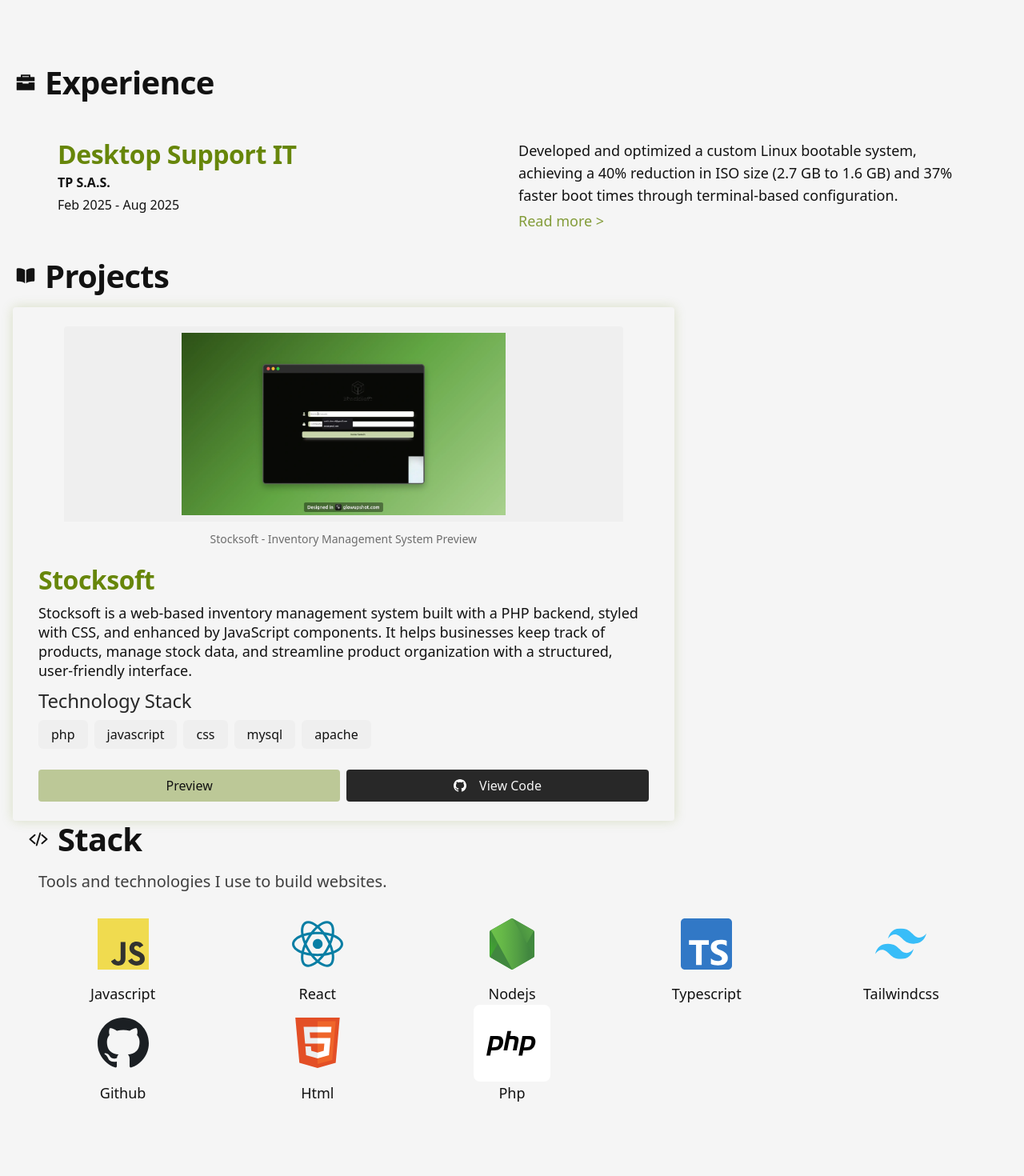
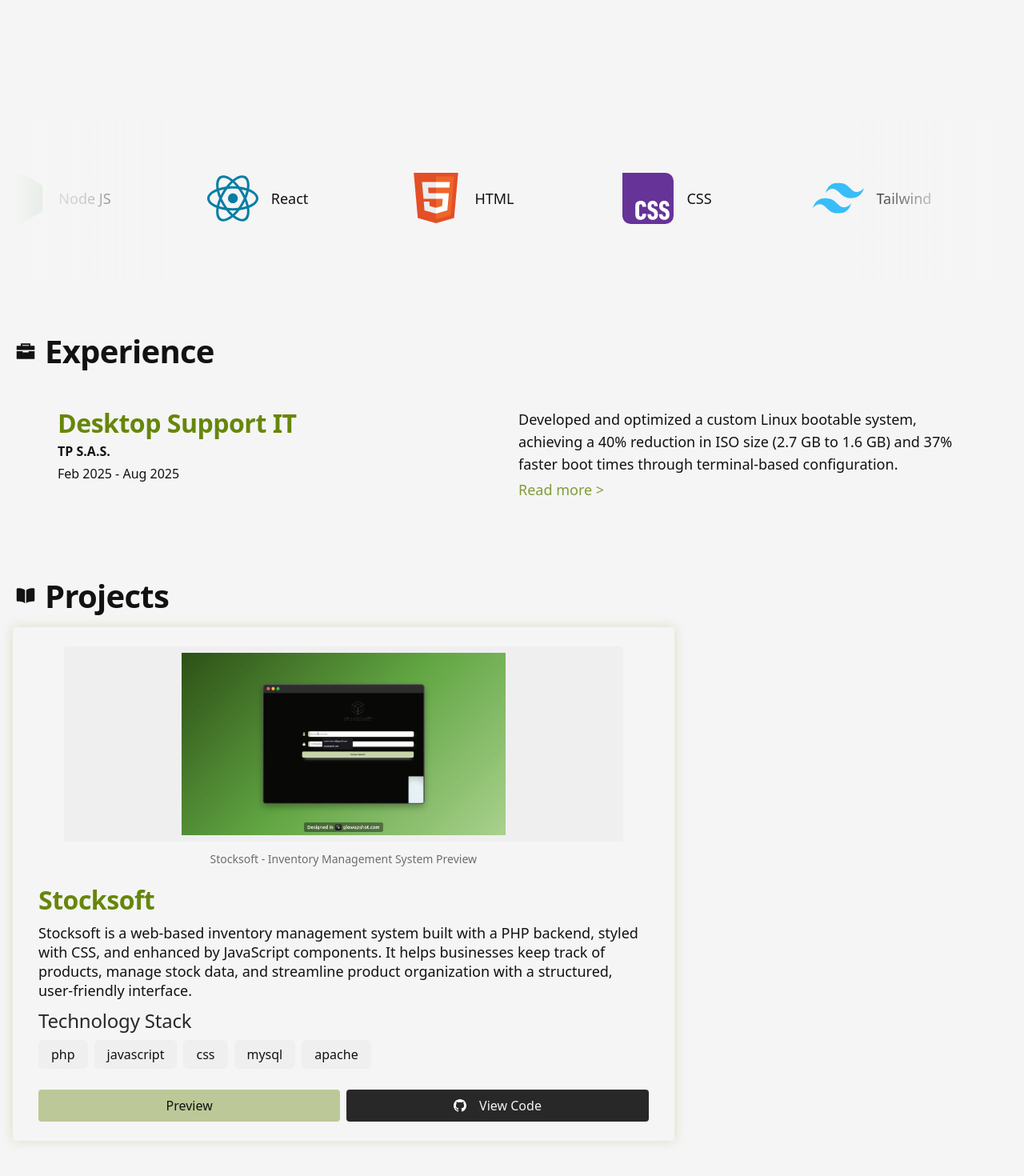
Before and after one commit to isantidev/my-portfolio, a React (Vite) app: page / in a window 1280 px wide. Shown: the part 464-1934 px from the top of the page at 80% size. Built offline with nearby package versions, Linux system fonts and the light colour scheme.

Commit message:
feat: update Stack component structure and enhance animation styles

```diff
--- a/src/App.jsx
+++ b/src/App.jsx
@@ -5,11 +5,11 @@ import Stack from "@layout/Stack.jsx";
 
 const App = () => {
     return (
-        <div className="flex flex-col mx-auto max-w-screen md:max-w-3xl lg:max-w-screen-xl px-4 pb-20">
+        <div className="flex flex-col w-full gap-16 mx-auto md:max-w-3xl lg:max-w-screen-xl px-4 pb-20 scroll-m-20">
             <Hero />
+            <Stack />
             <Experience />
             <Projects />
-            <Stack />
         </div>
     );
 };
--- a/src/components/layout/Stack.jsx
+++ b/src/components/layout/Stack.jsx
@@ -1,28 +1,28 @@
 import { IoCodeSlash } from "react-icons/io5";
+import { useTheme } from "@context/ThemeContext";
+import "@styles/keyframes.css";
 
 const Stack = () => {
     const techStack = [
-        "javascript",
-        "react",
-        "nodejs",
-        "typescript",
-        "tailwindcss",
-        "github",
-        "html",
-        "php",
+        { id: 1, icon: "javascript", name: "Javascript" },
+        { id: 2, icon: "typescript", name: "Typescript" },
+        { id: 3, icon: "nodejs", name: "Node JS" },
+        { id: 4, icon: "react", name: "React" },
+        { id: 5, icon: "html", name: "HTML" },
+        { id: 6, icon: "css", name: "CSS" },
+        { id: 7, icon: "tailwindcss", name: "Tailwind" },
+        { id: 8, icon: "github", name: "GitHub" },
+        { id: 9, icon: "php", name: "PHP" },
+        { id: 10, icon: "azure", name: "Azure" },
     ];
 
     const ICONS_SOURCE = "/src/assets/icons/";
 
+    const { theme } = useTheme();
+
     return (
-        <>
-            <section
-                aria-label="stack"
-                className="scroll-m-20 w-full mx-auto flex flex-col gap-4 lg:max-w-screen-xl px-4 pb-20
-                md:max-w-2xl"
-                id="Stack"
-            >
-                <header className="inline-flex gap-2 align-middle">
+        <section aria-label="stack" className="w-full" id="Stack">
+            {/* <header className="inline-flex gap-2 align-middle">
                     <span className="w-8 h-full p-1 *:w-full flex justify-center">
                         <IoCodeSlash className="my-auto size-full" />
                     </span>
@@ -30,45 +30,53 @@ const Stack = () => {
                 </header>
                 <p className="ml-4 text-xl text-custom-text/80">
                     Tools and technologies I use to build websites.
-                </p>
+                </p> */}
+            <div className="relative w-full overflow-hidden">
+                <span className="absolute left-0 top-0 bottom-0 w-24 md:w-48 bg-gradient-to-r from-custom-bg md:via-custom-bg/80 z-10" />
+                <span className="absolute right-0 top-0 bottom-0 w-24 md:w-48 bg-gradient-to-l from-custom-bg md:via-custom-bg/80 z-10" />
                 <ul
-                    className="grid grid-cols-5 place-items-center
-                    [&_img]:size-24 [&_img]:p-4"
+                    className="flex items-center animate-scroll"
+                    style={{ width: `${techStack.length * 256 * 2}px` }}
                 >
-                    {techStack.map((tech) => {
-                        const phpCustom =
-                            tech === "php" ? "bg-white" : "bg-transparent";
-
-                        // Detectar si el tema es oscuro
-                        const isDarkMode =
-                            window.matchMedia &&
-                            window.matchMedia("(prefers-color-scheme: dark)")
-                                .matches;
-
-                        // Elegir la imagen según el tema
-                        const imgSuffix = isDarkMode ? "_dark" : "";
+                    {[
+                        ...techStack.map((item) => ({
+                            ...item,
+                            uniqueId: `set-1-${item.id}`,
+                        })),
+                        ...techStack.map((item) => ({
+                            ...item,
+                            uniqueId: `set-2-${item.id}`,
+                        })),
+                    ].map((tech) => {
+                        const imgSuffix = theme === "dark" ? "_dark" : "";
 
                         return (
                             <li
-                                key={tech}
-                                className="flex flex-col justify-center items-center"
+                                key={`key-${tech.uniqueId}`}
+                                className="flex-shrink-0 w-64"
                             >
+                                <div className="rounded-2xl p-4 h-52 flex items-center justify-center transform transition-transform hover:scale-105 hover:shadow-2xl hover:shadow-custom-primary/10">
                                     <img
-                                    src={`${ICONS_SOURCE}${tech}${imgSuffix}.svg`}
-                                    alt={`${tech}'s logo`}
+                                        src={`${ICONS_SOURCE}${tech.icon}${
+                                            tech.icon === "php" ||
+                                            tech.icon === "github"
+                                                ? imgSuffix
+                                                : ""
+                                        }.svg`}
+                                        alt={`${tech.name}'s logo`}
                                         loading="lazy"
-                                    className={`size-24 p-4 rounded-lg ${phpCustom}`}
+                                        className={`size-24 p-4 rounded-lg`}
                                     />
-
                                     <small className="font-medium text-lg capitalize">
-                                    {tech}
+                                        {tech.name}
                                     </small>
+                                </div>
                             </li>
                         );
                     })}
                 </ul>
+            </div>
         </section>
-        </>
     );
 };
 
--- a/src/styles/keyframes.css
+++ b/src/styles/keyframes.css
@@ -1,18 +1,16 @@
-.animate-gradient {
-    background-size: 300%;
-    -webkit-animation: animatedgradient 6s ease infinite alternate;
-    -moz-animation: animatedgradient 6s ease infinite alternate;
-    animation: animatedgradient 6s ease infinite alternate;
+@keyframes scroll {
+    0% {
+        transform: translateX(0);
+    }
+    100% {
+        transform: translateX(-50%);
+    }
 }
 
-@keyframes animatedgradient {
-    0% {
-        background-position: 0% 50%;
-    }
-    50% {
-        background-position: 100% 50%;
-    }
-    100% {
-        background-position: 0% 50%;
-    }
+.animate-scroll {
+    animation: scroll 25s linear infinite;
 }
+
+.animate-scroll:hover {
+    animation-play-state: paused;
+}
```
Lines whose indentation alone changed are shown as unchanged.
